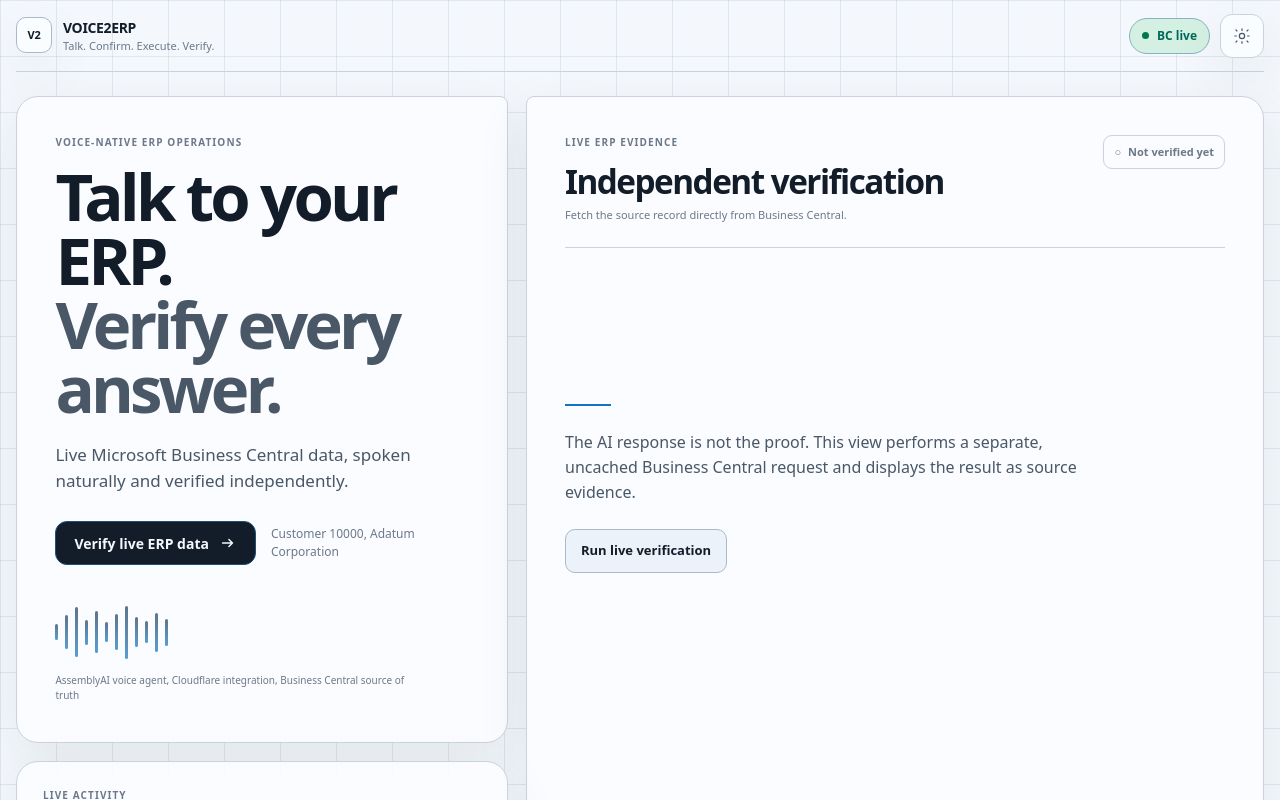
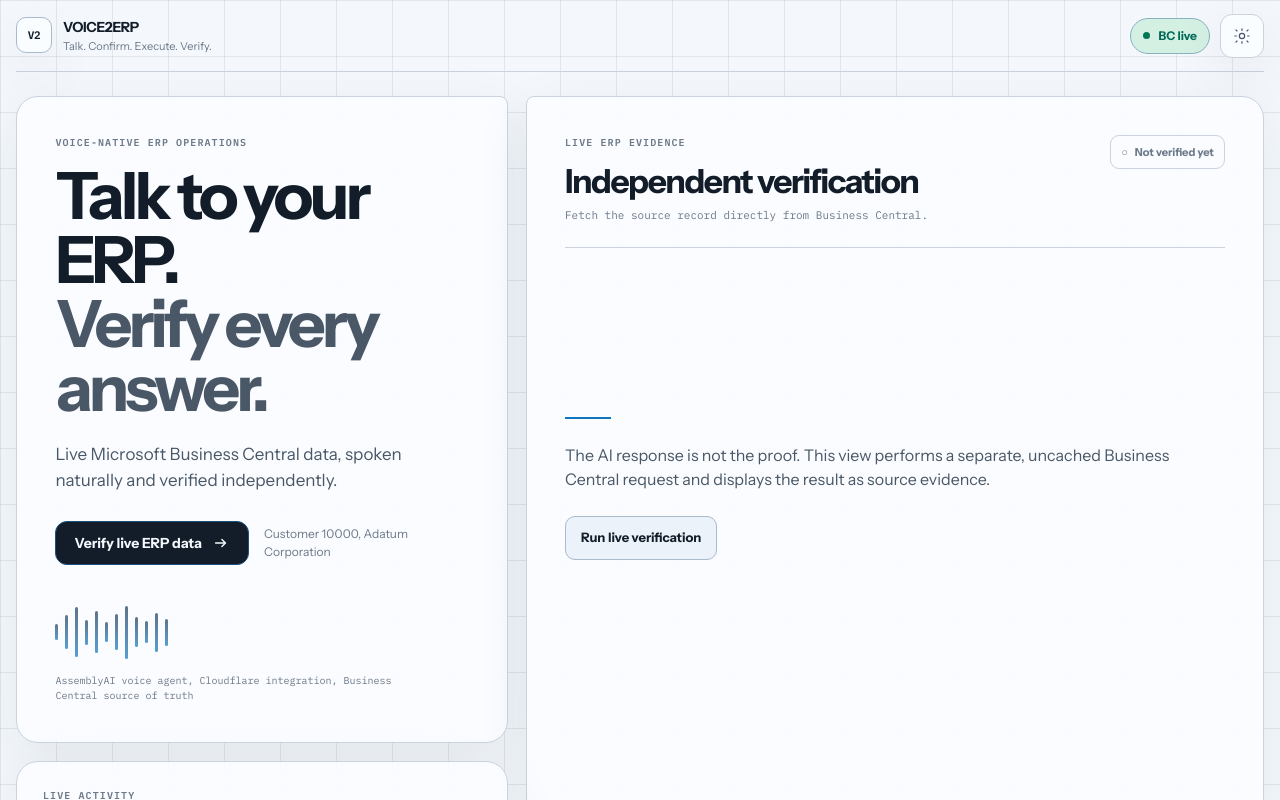
Before and after one commit to DaJan404/voice2erp, a Next.js app in the folder web/: page / in a window 1280 px wide. Shown: the top 800 px of the page. Built offline with nearby package versions, Linux system fonts and the light colour scheme.

Commit message:
style: add product typography and theme bootstrap

```diff
--- a/web/app/layout.tsx
+++ b/web/app/layout.tsx
@@ -1,30 +1,54 @@
 import type { Metadata } from "next";
-import { Geist, Geist_Mono } from "next/font/google";
+import { IBM_Plex_Mono, Instrument_Sans } from "next/font/google";
 import "./globals.css";
 
-const geistSans = Geist({
-  variable: "--font-geist-sans",
+const instrumentSans = Instrument_Sans({
+  variable: "--font-instrument-sans",
   subsets: ["latin"],
+  display: "swap",
 });
 
-const geistMono = Geist_Mono({
-  variable: "--font-geist-mono",
+const ibmPlexMono = IBM_Plex_Mono({
+  variable: "--font-ibm-plex-mono",
   subsets: ["latin"],
+  weight: ["400", "500", "600"],
+  display: "swap",
 });
 
+const themeScript = [
+  "(() => {",
+  "  try {",
+  '    const saved = localStorage.getItem("voice2erp-theme");',
+  "    const theme =",
+  '      saved === "light" || saved === "dark"',
+  "        ? saved",
+  '        : window.matchMedia("(prefers-color-scheme: dark)").matches',
+  '          ? "dark"',
+  '          : "light";',
+  "    document.documentElement.dataset.theme = theme;",
+  "  } catch {",
+  '    document.documentElement.dataset.theme = "dark";',
+  "  }",
+  "})();",
+].join("\n");
+
 export const metadata: Metadata = {
-  title: "VOICE2ERP — Talk. Confirm. Execute. Verify.",
+  title: "VOICE2ERP | Live voice operations for Business Central",
   description:
-    "A voice-first operating layer for Microsoft Dynamics 365 Business Central.",
+    "Talk to Microsoft Dynamics 365 Business Central and verify every ERP answer against live source data.",
 };
 
 export default function RootLayout({ children }: LayoutProps<"/">) {
   return (
     <html
       lang="en"
-      className={`${geistSans.variable} ${geistMono.variable} h-full antialiased`}
+      suppressHydrationWarning
+      className={instrumentSans.variable + " " + ibmPlexMono.variable}
     >
-      <body className="min-h-full">{children}</body>
+      <head>
+        <script dangerouslySetInnerHTML={{ __html: themeScript }} />
+      </head>
+      <body>{children}</body>
     </html>
   );
 }
```
